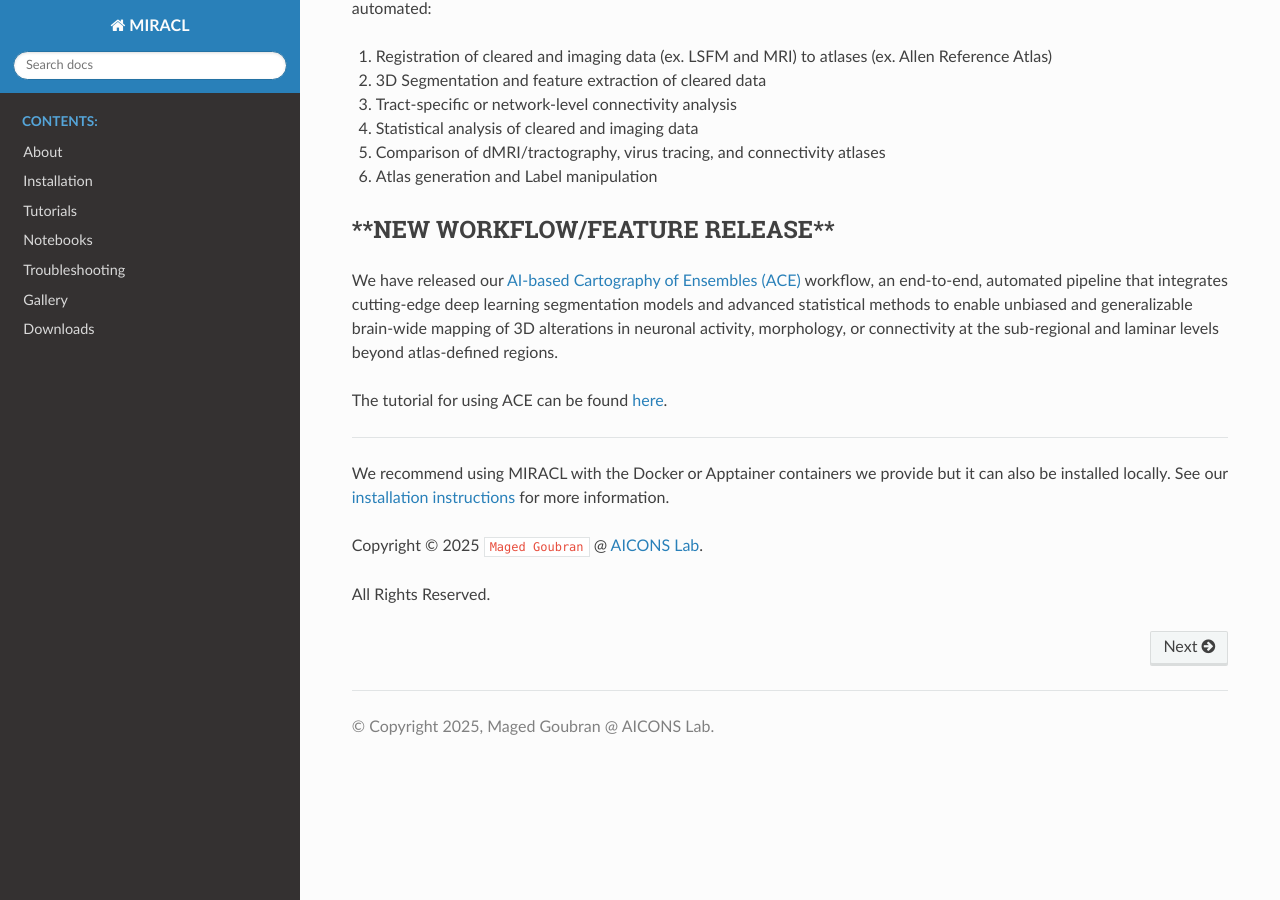
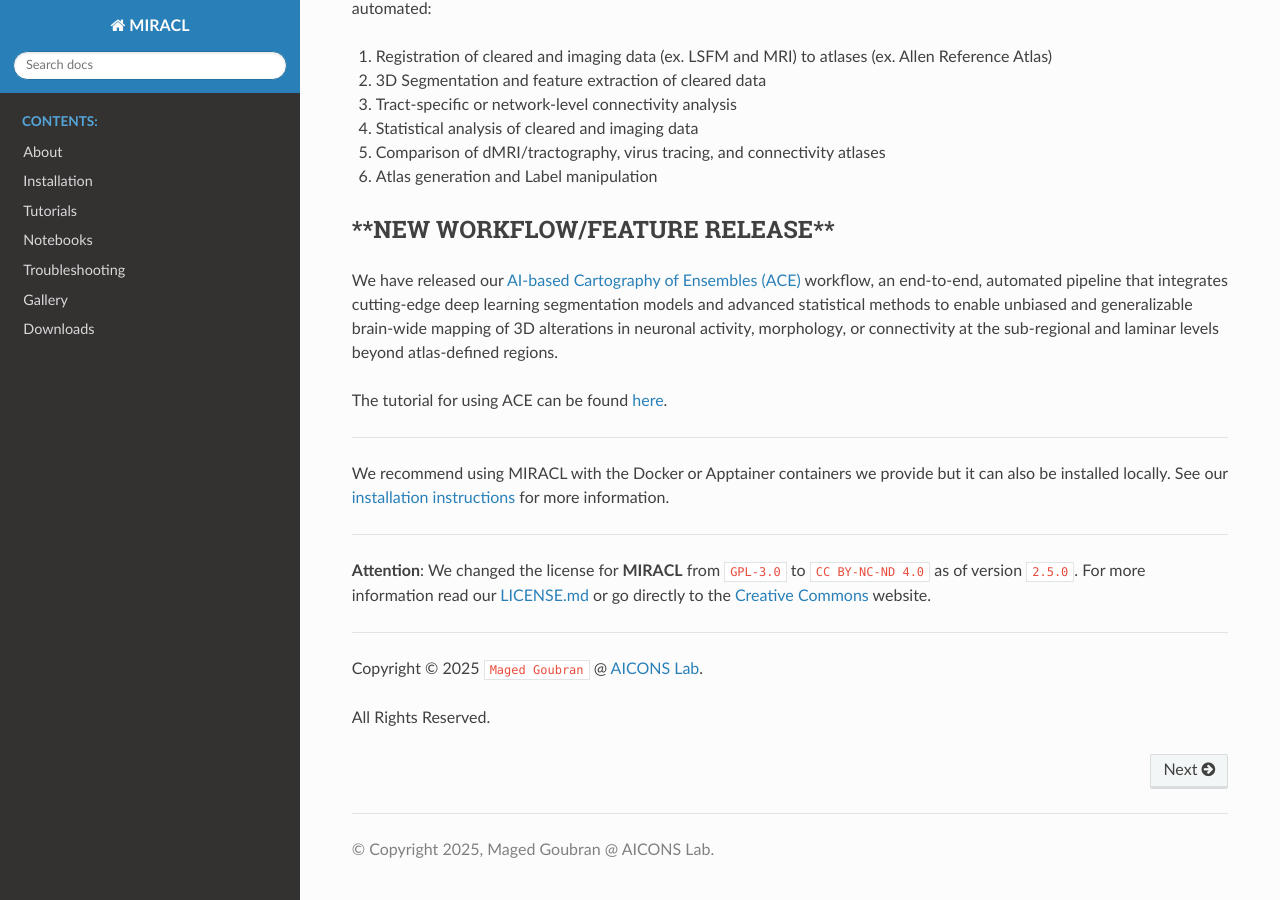
Before and after one commit to AICONSlab/MIRACL, a Sphinx documentation site: the page built from docs/index.rst, in a window 1280 px wide and 900 px high, scrolled down 630 px. Built offline with Sphinx 7.4.7 and the Read the Docs theme 3.1.0, drawn with Linux system fonts in a browser that asks for light colours; cross-references to code outside the pages are shown as plain code.

Commit message:
[fix/feat] updated/added several icons to landing page

```diff
--- a/docs/index.rst
+++ b/docs/index.rst
@@ -19,15 +19,23 @@
    gallery/gallery
    downloads/index
 
-.. |license_img| image:: https://img.shields.io/github/license/mgoubran/MIRACL
-   :width: 117px
+.. |license_img| image:: https://img.shields.io/badge/license-CC%20BY--NC--ND%204.0-FFA500.svg
+   :width: 180px
+   :height: 22px
+
+.. |downloads_img| image:: https://img.shields.io/docker/pulls/mgoubran/miracl?label=docker%20pulls
+   :width: 130px
    :height: 23px
 
-.. |downloads_img| image:: https://img.shields.io/docker/pulls/mgoubran/miracl?label=Docker%2FRelease%20Downloads
-   :width: 230px
+.. |circleci_img| image:: https://img.shields.io/circleci/build/github/AICONSlab/MIRACL
+   :width: 100px
    :height: 23px
 
-|license_img| |downloads_img|
+.. |githubstars_img| image:: https://img.shields.io/github/stars/AICONSlab/MIRACL?style=social
+   :width: 90px
+   :height: 23px
+
+|license_img| |downloads_img| |circleci_img| |githubstars_img|
 
 .. image:: ./images/MIRACL_icon.png
     :width: 550px
@@ -47,6 +55,12 @@
 but it can also be installed locally. See our
 :doc:`installation instructions <./installation/installation>` for more information.
 
+------
+
+**Attention**: We changed the license for **MIRACL** from ``GPL-3.0`` to ``CC BY-NC-ND 4.0`` as of version ``2.5.0``. For more information read our `LICENSE.md <LICENSE.md>`_ or go directly to the `Creative Commons <https://creativecommons.org/licenses/by-nc-nd/4.0/legalcode.en>`_ website.
+
+------
+
 Copyright © 2025 :email:`Maged Goubran <maged.goubran@utoronto.ca>` @
 `AICONS Lab <https://aiconslab.github.io/>`_.
 
```
